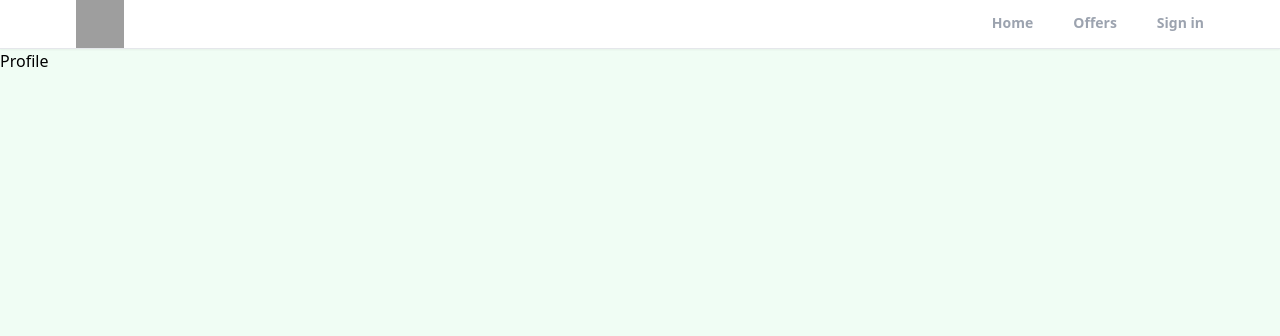
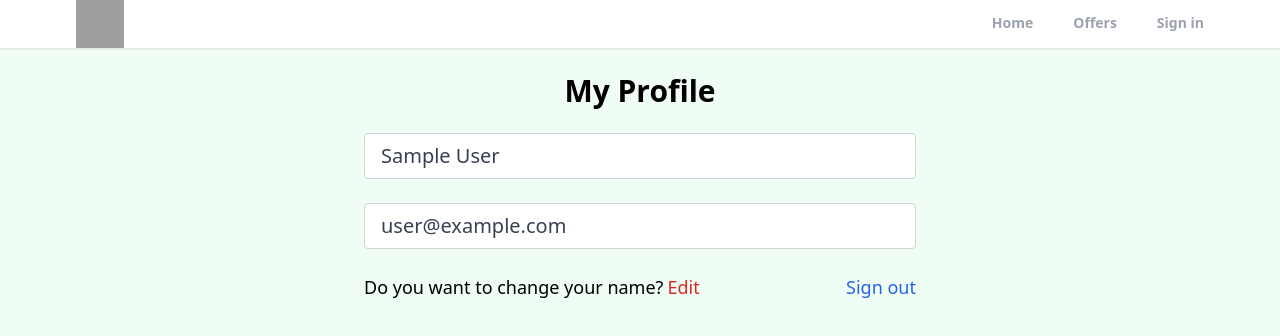
Before and after one commit to zacharychiko16/Paradise-Estates-React, a React (Create React App) app: page /profile in a window 1280 px wide. Shown: the top 336 px of the page. Built offline with nearby package versions, Linux system fonts and the light colour scheme; no server answers; sample sign-in values are in the browser's storage; grey boxes are pictures that could not be loaded.

Commit message:
created private route and custom hook for protecting and added log out functionality

```diff
--- a/src/App.js
+++ b/src/App.js
@@ -7,7 +7,8 @@
 import Profile from "./pages/Profile";
 import SignIn from "./pages/SignIn";
 import SignUp from "./pages/SignUp";
-import 'react-toastify/dist/ReactToastify.css';
+import PrivateRoute from "./components/PrivateRoute";
+import "react-toastify/dist/ReactToastify.css";
 function App() {
   return (
     <>
@@ -15,7 +16,9 @@
         <Header />
         <Routes>
           <Route path="/" element={<Home />} />
-          <Route path="/profile" element={<Profile />} />
+          <Route path="/profile" element={<PrivateRoute />}>
+            <Route path="/profile" element={<Profile />} />
+          </Route>
           <Route path="/sign-in" element={<SignIn />} />
           <Route path="/sign-up" element={<SignUp />} />
           <Route path="/forgot-password" element={<ForgotPassword />} />
--- /dev/null
+++ b/src/components/PrivateRoute.jsx
@@ -0,0 +1,10 @@
+import { Outlet, Navigate } from "react-router-dom";
+import { useAuthStatus } from "../hooks/useAuthStatus";
+
+export default function PrivateRoute() {
+  const { loggedIn, checkingStatus } = useAuthStatus();
+  if (checkingStatus) {
+    return <div>Loading...</div>;
+  }
+  return loggedIn ? <Outlet /> : <Navigate to="/sign-in" />;
+}
--- /dev/null
+++ b/src/hooks/useAuthStatus.jsx
@@ -0,0 +1,21 @@
+import { getAuth, onAuthStateChanged } from "firebase/auth";
+import { useEffect, useState } from "react";
+
+export function useAuthStatus() {
+  const [loggedIn, setLoggedIn] = useState(false);
+  const [checkingStatus, setCheckingStatus] = useState(true);
+  useEffect(() => {
+    const auth = getAuth();
+    onAuthStateChanged(
+      auth,
+      (user) => {
+        if (user) {
+          setLoggedIn(true);
+        }
+        setCheckingStatus(false);
+      },
+      []
+    );
+  });
+  return { loggedIn, checkingStatus };
+}
--- a/src/pages/Profile.jsx
+++ b/src/pages/Profile.jsx
@@ -1,7 +1,49 @@
-import React from 'react'
+import { useState } from "react";
+import {getAuth} from "firebase/auth"
+import { useNavigate } from "react-router-dom";
 
 export default function Profile() {
+  const auth = getAuth()
+  const navigate= useNavigate()
+    const [formData, setFormData] = useState({
+    fullName: auth.currentUser.displayName,
+    email: auth.currentUser.email,
+  });
+  const { fullName, email } = formData;
+  function onLogout () {
+    auth.signOut();
+    navigate("/");
+  }
   return (
-    <div>Profile</div>
-  )
+    <>
+      <section className="max-w-6xl mx-auto flex justify-center items-center flex-col">
+        <h1 className="text-3xl text-center mt-6 font-bold">My Profile</h1>
+        <div className="w-full md:w-[50%] mt-6 px-3">
+          <form>
+            <input
+              type="text"
+              id="fullName"
+              value={fullName}
+              disabled
+              className="mb-6 w-full px-4 py-2 text-xl text-gray-700 bg-white border border-gray-300 rounded transition ease-in-out"
+            />
+
+            <input
+              type="email"
+              id="email"
+              value={email}
+              disabled
+              className="mb-6 w-full px-4 py-2 text-xl text-gray-700 bg-white border border-gray-300 rounded transition ease-in-out"
+            />
+            <div className="flex justify-between whitespace-nowrap text-sm sm:text-lg mb-6">
+              <p className="flex items-center">Do you want to change your name?
+                <span className="text-red-600 hover:text-red-700 transition ease-in-out duration-200 ml-1 cursor-pointer">Edit</span>
+              </p>
+              <p onClick={onLogout} className="text-blue-600 hover:text-blue-800 transition duration-200 ease-in-out cursor-pointer">Sign out</p>
+            </div>
+          </form>
+        </div>
+      </section>
+    </>
+  );
 }
```
